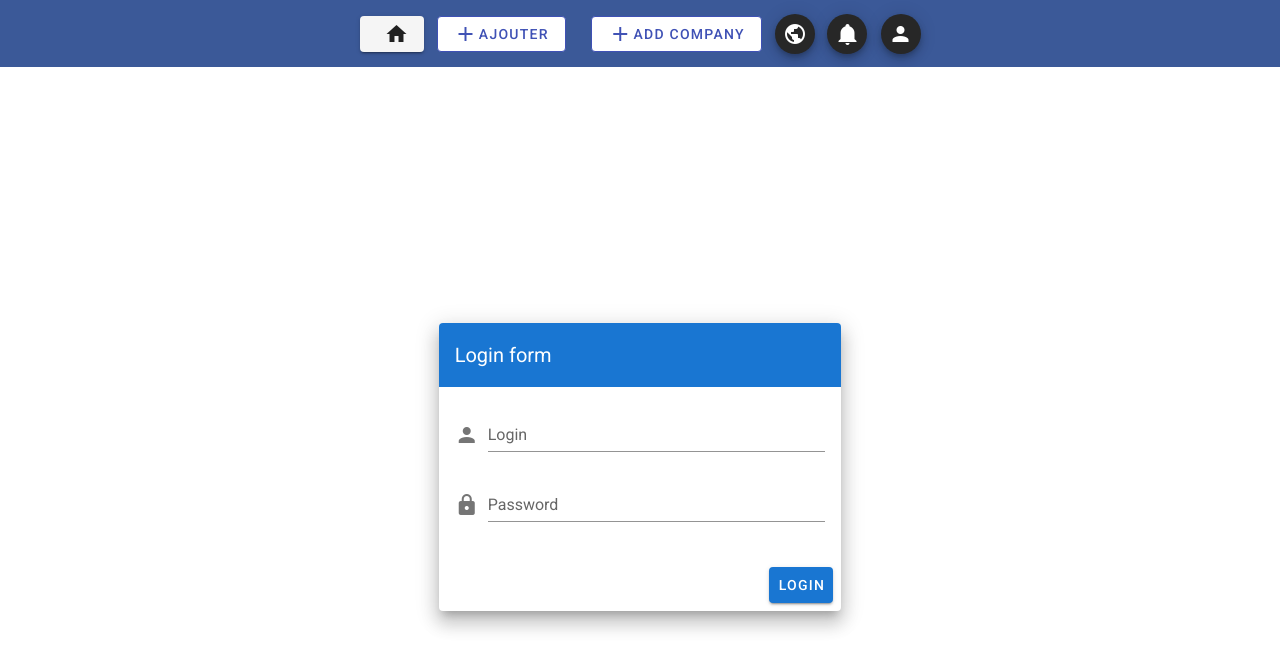
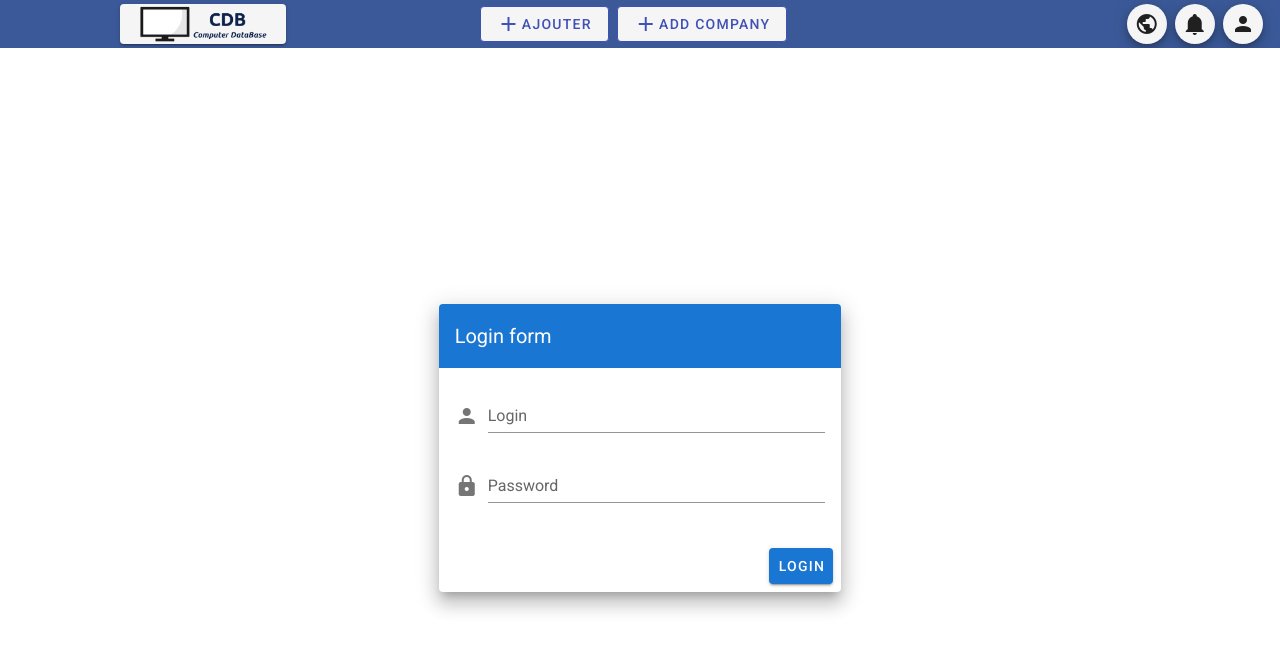
Before and after one commit to PierreLC/CDBVueJs, a Vue app: page /#/ in a window 1280 px wide. Shown: the top 670 px of the page. Built offline with nearby package versions, Linux system fonts and the light colour scheme.

Commit message:
header design V2

```diff
--- a/src/components/Header.vue
+++ b/src/components/Header.vue
@@ -1,14 +1,20 @@
 <template>
   <div class="mainElement">
-    <v-row justify="center" align="center" class="rowHeader">
+    <v-row align="center" justify="center">
+      <v-col class="rowDisplayCenter">
         <router-link to="/Dashboard">
-        <v-btn class="headerButton">
-          <v-img src=""></v-img>
-          <v-icon>mdi-home</v-icon>
-        </v-btn>
+          <v-btn class="headerButton logoButton"> </v-btn>
         </router-link>
+      </v-col>
 
-      <v-btn outlined color="indigo" dark @click="dialog = !dialog" class="headerButton">
+      <v-col class="rowDisplayCenter">
+        <v-btn
+          outlined
+          color="indigo"
+          dark
+          @click="dialog = !dialog"
+          class="headerButton"
+        >
           <v-icon>mdi-plus</v-icon>
           {{ $t("HEADER.ADD") }}
         </v-btn>
@@ -31,11 +37,12 @@
             <AddCompany @clickeModal="emitBoolClose" />
           </v-card>
         </v-dialog>
+      </v-col>
 
-      <div class="languagesDiv">
+      <v-col class="rowDisplayRight">
         <v-menu top offset-y>
           <template v-slot:activator="{ on, attrs }">
-            <v-btn color="headerButton" fab small dark>
+            <v-btn color="headerButton" fab small light>
               <v-icon v-bind="attrs" v-on="on">mdi-earth</v-icon>
             </v-btn>
           </template>
@@ -51,18 +58,17 @@
             </v-list-item>
           </v-list>
         </v-menu>
-      </div>
 
-      <v-btn color="headerButton" fab small dark>
+        <v-btn color="headerButton" fab small light>
           <v-icon>mdi-bell</v-icon>
         </v-btn>
         <router-link to="/Authentication">
-        <v-btn color="headerButton" fab small dark>
+          <v-btn color="headerButton" fab small light>
             <v-icon>mdi-account</v-icon>
           </v-btn>
         </router-link>
+      </v-col>
     </v-row>
-
     <div class="LBC"></div>
   </div>
 </template>
@@ -77,7 +83,7 @@ export default {
   data: () => ({
     CompanyModal: false,
     dialog: false,
-    langs: ["fr", "en"]
+    langs: ["fr", "en"],
   }),
 
   props: {},
@@ -91,8 +97,8 @@ export default {
     },
     emitCloseAdd(value) {
       this.dialog = value;
-    }
-  }
+    },
+  },
 };
 </script>
 
@@ -101,13 +107,27 @@ export default {
   background-color: #3b5998;
 }
 
-.rowHeader {
-  padding: 1%;
+.rowDisplayCenter {
+  text-align: center;
+}
+
+.rowDisplayRight {
+  text-align: right;
+  margin-right: 1%;
+}
+
+.logoButton {
+  width: 13vw;
+  height: 40px !important;
+  background-image: url(../assets/cdblogo_blank.png);
+  background-size: contain;
+  background-position: center;
 }
 
 .headerButton {
   margin: 1%;
-  background-color: white;
+  background-color: #f5f5f5;
+  color: #3b5998;
 }
 
 .LBC {
@@ -116,7 +136,8 @@ export default {
   left: 0;
   right: 0;
   overflow: hidden;
-  height: 150px;
+  height: 15vw;
+  max-height: 150px;
   width: auto;
   border-radius: 0 0 50% 50%/0 0 100% 100%;
 }
```
Lines whose indentation alone changed are shown as unchanged.
